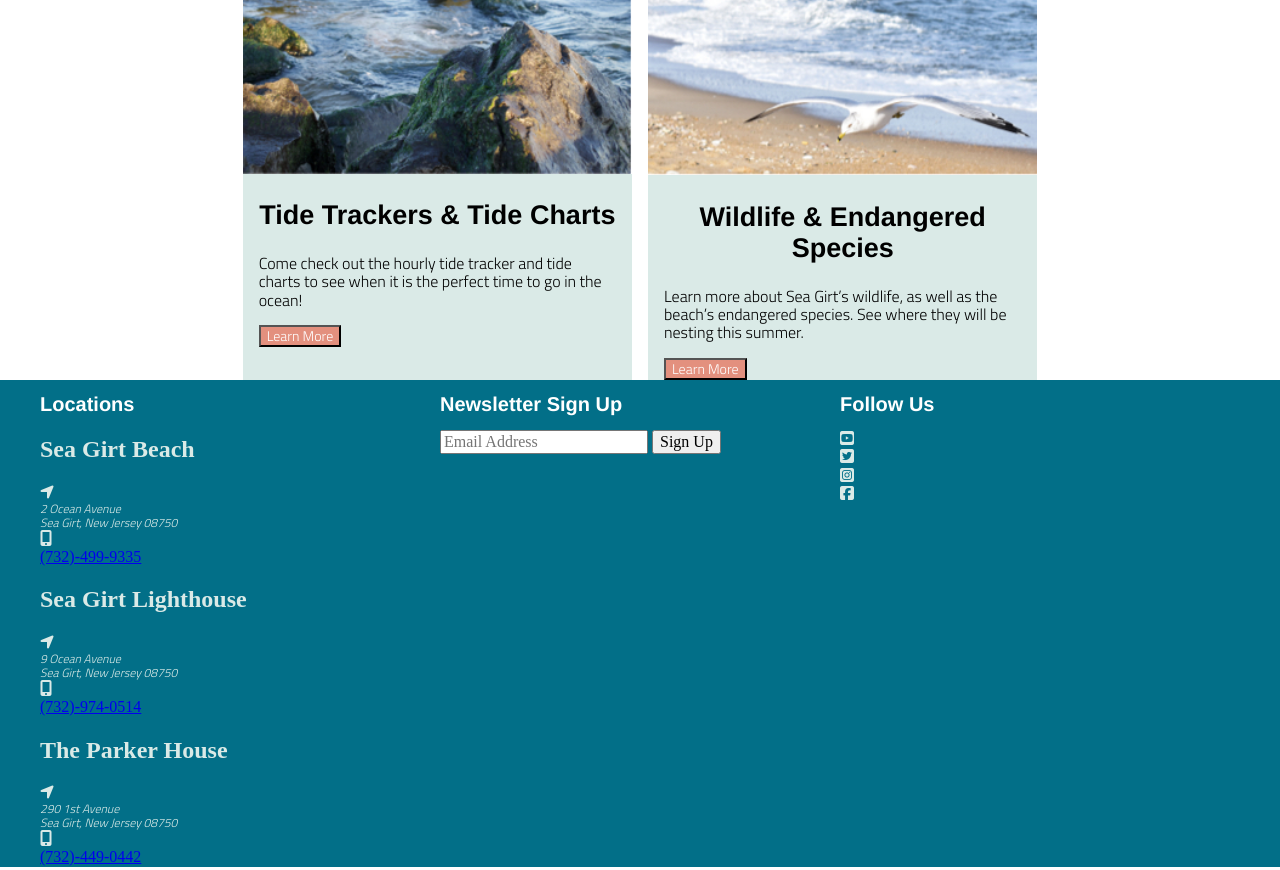
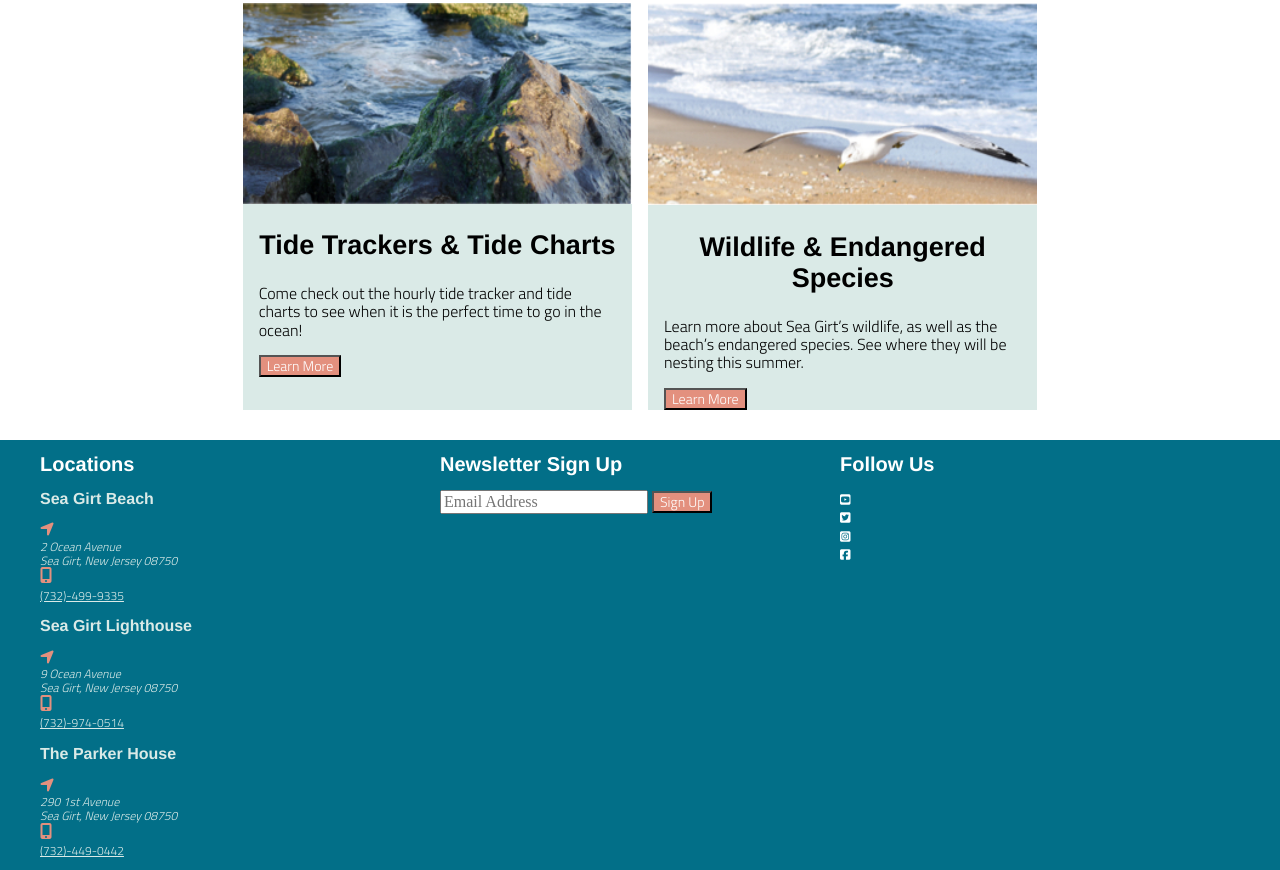
Before and after one commit to egioacchini346/Emily-Gioacchini-Beach-Project, a plain HTML site: page deploy/index.html in a window 1280 px wide. Shown: the part 2733-3603 px from the top of the page. Drawn offline with nearby package versions, Linux system fonts and the light colour scheme; a script that the page names is missing; a web font is replaced by a local one.

Commit message:
more color and font changes

```diff
--- a/deploy/index.html
+++ b/deploy/index.html
@@ -187,7 +187,7 @@
                                                                         <ul>
                                                                             <li>
                                                                                 <div>
-                                                                                    <i class="fas fa-location-arrow"></i>
+                                                                                    <i style="color:#E3907E;" class="fas fa-location-arrow"></i>
                                                                                 </div>
 
                                                                                 <address>2 Ocean Avenue <br>
@@ -196,7 +196,7 @@
 
                                                                             <li>
                                                                                 <div>
-                                                                                    <i class="fas fa-mobile-alt"></i>
+                                                                                    <i style="color:#E3907E;" class="fas fa-mobile-alt"></i>
                                                                                 </div>
                                                                                 <a href="tel:732-499-9335">(732)-499-9335</a>
                                                                             </li>
@@ -208,7 +208,7 @@
                                                                         <ul>
                                                                             <li>
                                                                                 <div>
-                                                                                    <i class="fas fa-location-arrow"></i>
+                                                                                    <i style="color:#E3907E;" class="fas fa-location-arrow"></i>
                                                                                 </div>
 
                                                                                 <address>9 Ocean Avenue <br>
@@ -217,7 +217,7 @@
 
                                                                             <li>
                                                                                 <div>
-                                                                                    <i class="fas fa-mobile-alt"></i>
+                                                                                    <i style="color:#E3907E;" class="fas fa-mobile-alt"></i>
                                                                                 </div>
                                                                                 <a href="tel:732-974-0514">(732)-974-0514</a>
                                                                             </li>
@@ -229,7 +229,7 @@
                                                                         <ul>
                                                                             <li>
                                                                                 <div>
-                                                                                    <i class="fas fa-location-arrow"></i>
+                                                                                    <i style="color:#E3907E;" class="fas fa-location-arrow"></i>
                                                                                 </div>
 
                                                                                 <address> 290 1st Avenue <br>
@@ -238,7 +238,7 @@
 
                                                                             <li>
                                                                                 <div>
-                                                                                    <i class="fas fa-mobile-alt"></i>
+                                                                                    <i style="color:#E3907E;" class="fas fa-mobile-alt"></i>
                                                                                 </div>
                                                                                 <a href="tel:732-449-0442">(732)-449-0442</a>
                                                                             </li>
@@ -257,10 +257,10 @@
                                                                 <section id="follow">
                                                                     <h1>Follow Us</h1>
                                                                     <ul>
-                                                                        <li><a href="#"><i class="fab fa-youtube-square"></i></a></li>
-                                                                        <li><a href="#"><i class="fab fa-twitter-square"></i></a></li>
-                                                                        <li><a href="#"><i class="fab fa-instagram-square"></i></a></li>
-                                                                        <li><a href="#"><i class="fab fa-facebook-square"></i></a></li>
+                                                                        <li><a href="#"><i style="color:#fff; "class="fab fa-youtube-square"></i></a></li>
+                                                                        <li><a href="#"><i style="color:#fff; "class="fab fa-twitter-square"></i></a></li>
+                                                                        <li><a href="#"><i style="color:#fff; "class="fab fa-instagram-square"></i></a></li>
+                                                                        <li><a href="#"><i style="color:#fff; "class="fab fa-facebook-square"></i></a></li>
                                                                     </ul>
                                                                 </section>
                                                             </div>
--- a/dev/scss/layout/_footer.scss
+++ b/dev/scss/layout/_footer.scss
@@ -2,6 +2,8 @@
     footer
 ============= */
 footer {
+
+    padding-bottom: 10px;
 
     background-color: $darkblue;
     color: $mintgreen;
@@ -16,6 +18,13 @@ footer {
         color: #fff;
     }
 
+    h2 {
+        font-family: "Amaranth", Helvetica, serif;
+        font-style: bold;
+        font-size: 16px;
+        color: $mintgreen;
+
+    }
 
     address {
         font-family: "Titillium Web", Arial, serif;
@@ -24,6 +33,20 @@ footer {
         color: $mintgreen;
     }
 
+    a{
+        font-family: "Titillium Web", Arial, serif;
+        font-style: bold;
+        font-size: 12px;
+        color: $mintgreen;
+    }
+
+    button{
+        background-color: $pink;
+        font-family: "Titillium Web", Arial, serif;
+        font-style: bold;
+        font-size: 14px;
+        color: #fff;
+    }
 
     @include xl{
         grid-template-columns: auto 1200px auto;
--- a/dev/scss/sections/_section-4.scss
+++ b/dev/scss/sections/_section-4.scss
@@ -2,6 +2,8 @@
     section-4
 ============= */
 #section-4 {
+
+    padding: 30px;
 
     h1 {
         font-family: "Amaranth", Helvetica, serif;
```
Also changed, not shown: deploy/css/styles.css, 1 other file.
